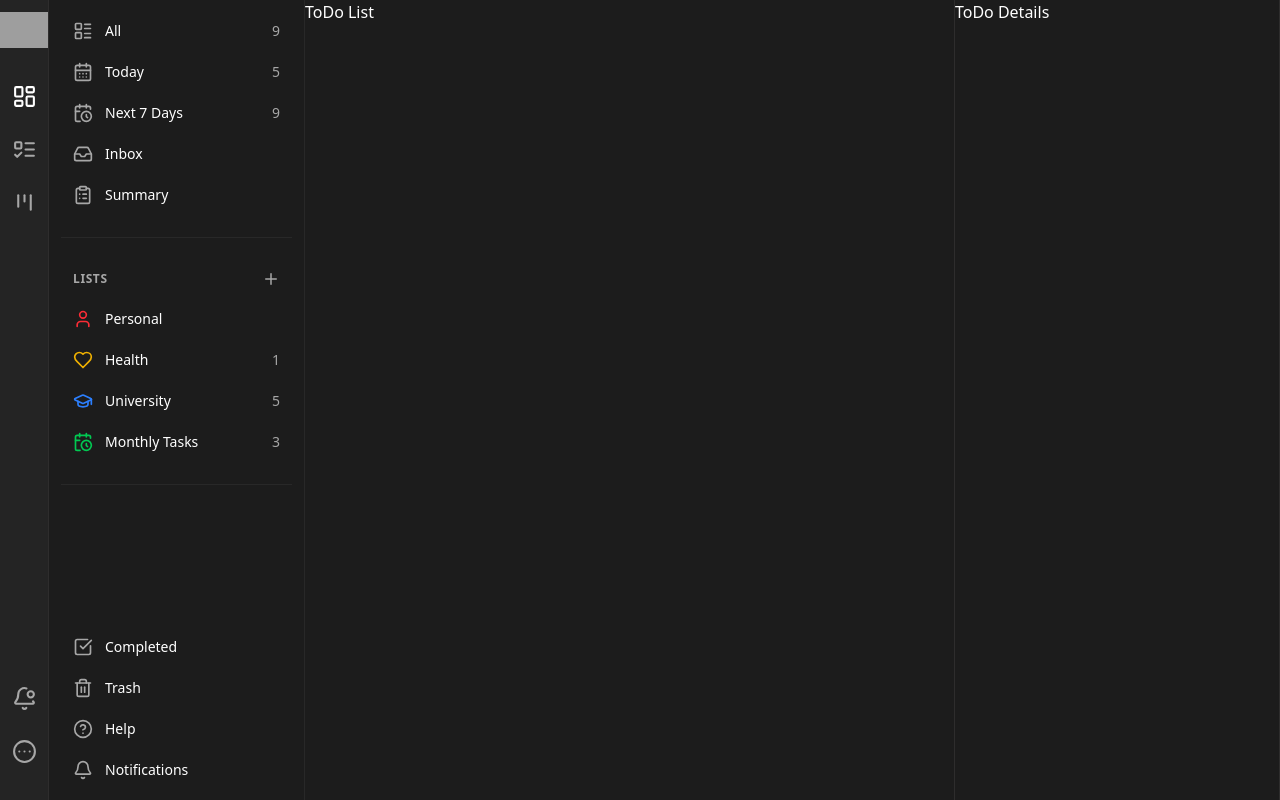
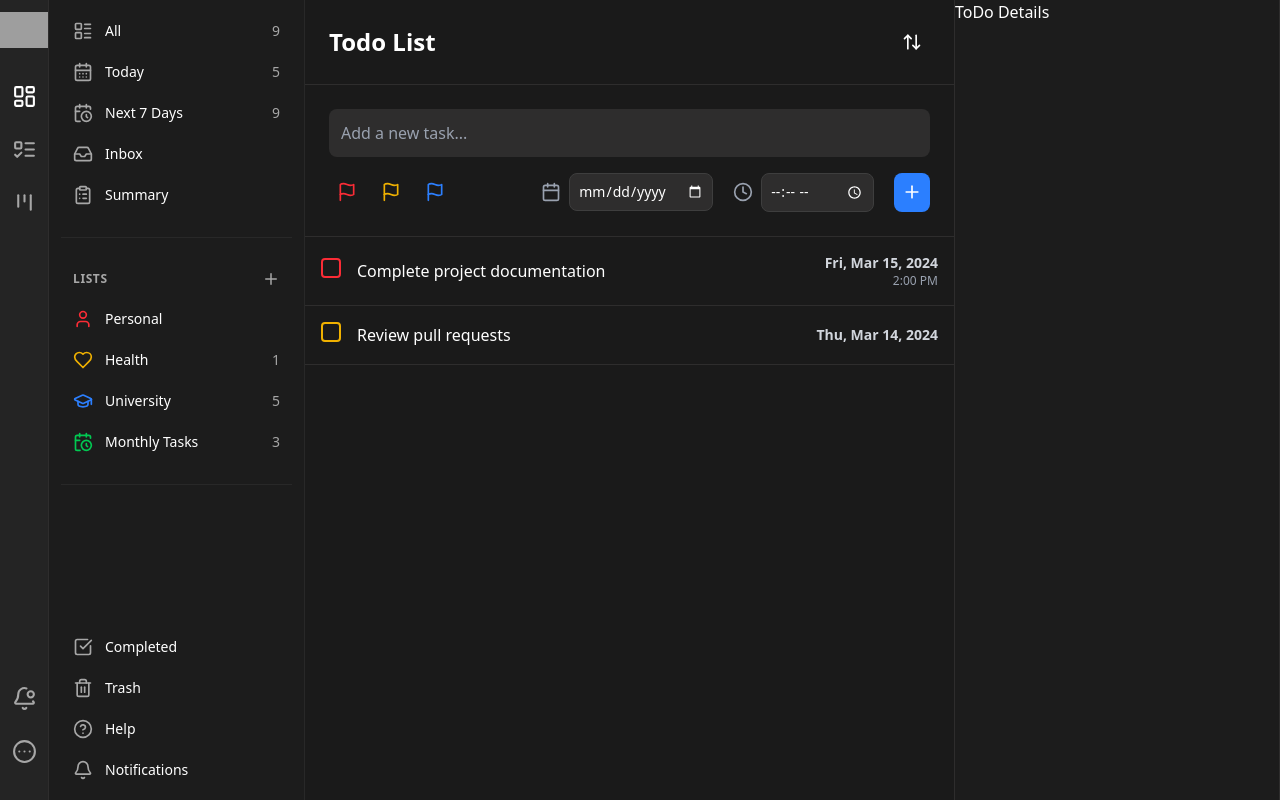
Before and after one commit to HammadAli132/Scrumban-Management-System, a React (Vite) app in the folder Frontend/: page /kanban-board in a window 1280 px wide. Built offline with nearby package versions, Linux system fonts and the light colour scheme; grey boxes are pictures that could not be loaded.

Commit message:
main section of todo list complete

```diff
--- a/Frontend/src/components/NavigationBar.jsx
+++ b/Frontend/src/components/NavigationBar.jsx
@@ -37,7 +37,7 @@ export default function NavigationBar() {
 
             {/* Bottom group => Notification Icon, More Icon */}
             <div className="flex lg:flex-col flex-row justify-between items-center gap-5 mb-5">
-                {Icons.slice(3).map((Icon, index) => (
+                {/* {Icons.slice(3).map((Icon, index) => (
                     <div key={index} className="cursor-pointer hover:bg-[#2f2f2f] rounded-lg p-1">
                         <Icon
                             size={25}
@@ -45,8 +45,8 @@ export default function NavigationBar() {
                             onClick={() => setActiveIcon(index + 3)}
                         />
                     </div>
-                ))}
-                {/* {Icons.slice(3).map((Icon, index) => (
+                ))} */}
+                {Icons.slice(3).map((Icon, index) => (
                     <Link
                         key={index}
                         to={index === 0 ? '/notifications' : '/about-us'} // Change these paths as needed
@@ -55,7 +55,7 @@ export default function NavigationBar() {
                     >
                         <Icon size={25} color={activeIcon === (index + 3) ? '#fff' : '#a7a7a7'} />
                     </Link>
-                ))} */}
+                ))}
             </div>
         </div>
     )
--- a/Frontend/src/components/todo_list/ToDoList.jsx
+++ b/Frontend/src/components/todo_list/ToDoList.jsx
@@ -1,7 +1,215 @@
-export default function ToDoList() {
+import React, { useState } from 'react';
+import {
+    ArrowUpDown,
+    Calendar,
+    Clock,
+    Flag,
+    Plus,
+    FlagTriangleRight
+} from 'lucide-react';
+
+
+function App() {
+    const [todos, setTodos] = useState([
+        {
+            id: 1,
+            title: "Complete project documentation",
+            completed: false,
+            priority: "high",
+            dueDate: "2024-03-15",
+            reminderTime: "14:00"
+        },
+        {
+            id: 2,
+            title: "Review pull requests",
+            completed: false,
+            priority: "medium",
+            dueDate: "2024-03-14",
+            reminderTime: null
+        }
+    ]);
+    const [newTodo, setNewTodo] = useState("");
+    const [selectedPriority, setSelectedPriority] = useState(null);
+    const [selectedDate, setSelectedDate] = useState("");
+    const [selectedTime, setSelectedTime] = useState("");
+
+    const getPriorityColor = (priority) => {
+        switch (priority) {
+            case 'high': return 'text-red-500 border-red-500';
+            case 'medium': return 'text-yellow-500 border-yellow-500';
+            case 'low': return 'text-blue-500 border-blue-500';
+            default: return 'text-gray-400 border-gray-400';
+        }
+    };
+
+    const formatDate = (dateStr) => {
+        const date = new Date(dateStr);
+        return date.toLocaleDateString('en-US', {
+            weekday: 'short',
+            month: 'short',
+            day: 'numeric',
+            year: 'numeric'
+        });
+    };
+
+    const formatTime = (timeStr) => {
+        const [hours, minutes] = timeStr.split(':');
+        const date = new Date();
+        date.setHours(parseInt(hours), parseInt(minutes));
+        return date.toLocaleTimeString('en-US', {
+            hour: 'numeric',
+            minute: '2-digit',
+            hour12: true
+        });
+    };
+
+    const handleAddTodo = () => {
+        if (newTodo.trim()) {
+            setTodos([...todos, {
+                id: Date.now(),
+                title: newTodo,
+                completed: false,
+                priority: selectedPriority,
+                dueDate: selectedDate || null,
+                reminderTime: selectedTime || null
+            }]);
+            setNewTodo("");
+            setSelectedPriority(null);
+            setSelectedDate("");
+            setSelectedTime("");
+        }
+    };
+
     return (
-        <div className="flex flex-col w-2/3 border-r border-[#2e2d2d]">
-            ToDo List
+        <div className="flex flex-col w-2/3 border-r border-[#2e2d2d] bg-[#1a1a1a] text-white h-screen">
+            {/* Header Section */}
+            <div className="flex justify-between items-center p-6 border-b border-[#2e2d2d]">
+                <h1 className="text-2xl font-semibold">Todo List</h1>
+                <button className="p-2 hover:bg-[#2e2d2d] rounded-lg transition-colors">
+                    <ArrowUpDown size={20} />
+                </button>
+            </div>
+
+            {/* Add Todo Section */}
+            <div className="p-6 border-b border-[#2e2d2d] space-y-4">
+                <input
+                    type="text"
+                    placeholder="Add a new task..."
+                    className="w-full bg-[#2e2d2d] rounded-lg p-3 text-white placeholder-gray-400 focus:outline-none focus:ring-2 focus:ring-white"
+                    value={newTodo}
+                    onChange={(e) => setNewTodo(e.target.value)}
+                    onKeyPress={(e) => e.key === 'Enter' && handleAddTodo()}
+                />
+
+                <div className="flex gap-4 items-center">
+                    {/* Priority Flags */}
+                    <div className="flex gap-2">
+                        <button
+                            onClick={() => setSelectedPriority('high')}
+                            className={`p-2 rounded-lg ${selectedPriority === 'high' ? 'bg-red-500/20' : 'hover:bg-[#2e2d2d]'}`}
+                        >
+                            <Flag size={20} className="text-red-500" />
+                        </button>
+                        <button
+                            onClick={() => setSelectedPriority('medium')}
+                            className={`p-2 rounded-lg ${selectedPriority === 'medium' ? 'bg-yellow-500/20' : 'hover:bg-[#2e2d2d]'}`}
+                        >
+                            <Flag size={20} className="text-yellow-500" />
+                        </button>
+                        <button
+                            onClick={() => setSelectedPriority('low')}
+                            className={`p-2 rounded-lg ${selectedPriority === 'low' ? 'bg-blue-500/20' : 'hover:bg-[#2e2d2d]'}`}
+                        >
+                            <Flag size={20} className="text-blue-500" />
+                        </button>
+                    </div>
+
+                    <div className='flex ml-auto gap-5'>
+                        {/* Due Date */}
+                        <div className="flex gap-2 items-center">
+                            <Calendar size={20} className="text-gray-400" />
+                            <input
+                                type="date"
+                                className="bg-[#2e2d2d] rounded-lg p-2 text-sm text-white border border-[#3e3e3e] focus:outline-none focus:ring-2 focus:ring-blue-500 focus:border-transparent [color-scheme:dark]"
+                                value={selectedDate}
+                                onChange={(e) => setSelectedDate(e.target.value)}
+                            />
+                        </div>
+
+                        {/* Reminder Time */}
+                        <div className="flex gap-2 items-center">
+                            <Clock size={20} className="text-gray-400" />
+                            <input
+                                type="time"
+                                className="bg-[#2e2d2d] rounded-lg p-2 text-sm text-white border border-[#3e3e3e] focus:outline-none focus:ring-2 focus:ring-blue-500 focus:border-transparent [color-scheme:dark]"
+                                value={selectedTime}
+                                onChange={(e) => setSelectedTime(e.target.value)}
+                            />
+                        </div>
+
+                        <button
+                            onClick={handleAddTodo}
+                            className=" bg-blue-500 hover:bg-blue-600 rounded-lg p-2 transition-colors"
+                        >
+                            <Plus size={20} />
+                        </button>
+                    </div>
+
+
+                </div>
+            </div>
+
+            {/* Todo List */}
+            <div className="flex-1 overflow-y-auto">
+                {todos.map(todo => (
+                    <div
+                        key={todo.id}
+                        className="flex items-center gap-4 p-4 border-b border-[#2e2d2d] hover:bg-[#2e2d2d] group transition-colors"
+                    >
+                        <div className="relative">
+                            <input
+                                type="checkbox"
+                                checked={todo.completed}
+                                onChange={() => setTodos(todos.map(t =>
+                                    t.id === todo.id ? { ...t, completed: !t.completed } : t
+                                ))}
+                                className={`w-5 h-5 rounded-sm appearance-none border-2 ${getPriorityColor(todo.priority)}
+                  checked:bg-current checked:border-transparent focus:outline-none focus:ring-2 focus:ring-offset-2  focus:ring-offset-[#1a1a1a] transition-colors cursor-pointer`}
+                            />
+                            {todo.completed && (
+                                <svg
+                                    className="absolute top-0.5 left-0.5 w-4 h-4 text-[#1a1a1a] pointer-events-none"
+                                    fill="none"
+                                    strokeLinecap="round"
+                                    strokeLinejoin="round"
+                                    strokeWidth="2"
+                                    viewBox="0 0 24 24"
+                                    stroke="currentColor"
+                                >
+                                    <path d="M5 13l4 4L19 7"></path>
+                                </svg>
+                            )}
+                        </div>
+                        <span className={`flex-1 ${todo.completed ? 'line-through text-gray-500' : ''}`}>
+                            {todo.title}
+                        </span>
+                        {todo.dueDate && (
+                            <div className="text-right">
+                                <div className="font-bold text-sm text-gray-300">
+                                    {formatDate(todo.dueDate)}
+                                </div>
+                                {todo.reminderTime && (
+                                    <div className="text-xs text-gray-400">
+                                        {formatTime(todo.reminderTime)}
+                                    </div>
+                                )}
+                            </div>
+                        )}
+                    </div>
+                ))}
+            </div>
         </div>
-    )
+    );
 }
+
+export default App;
```
